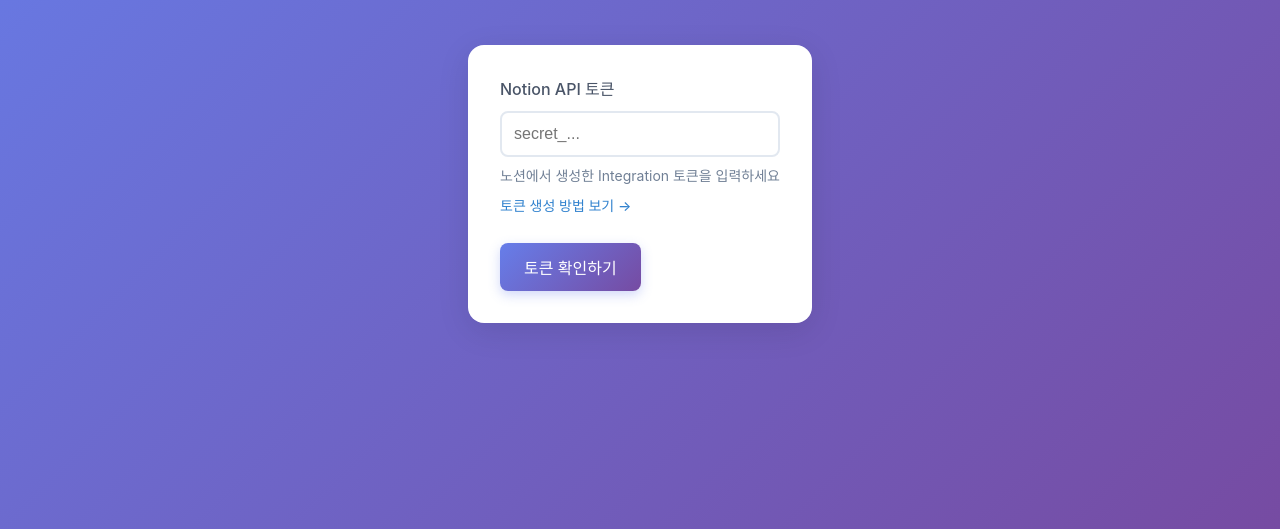
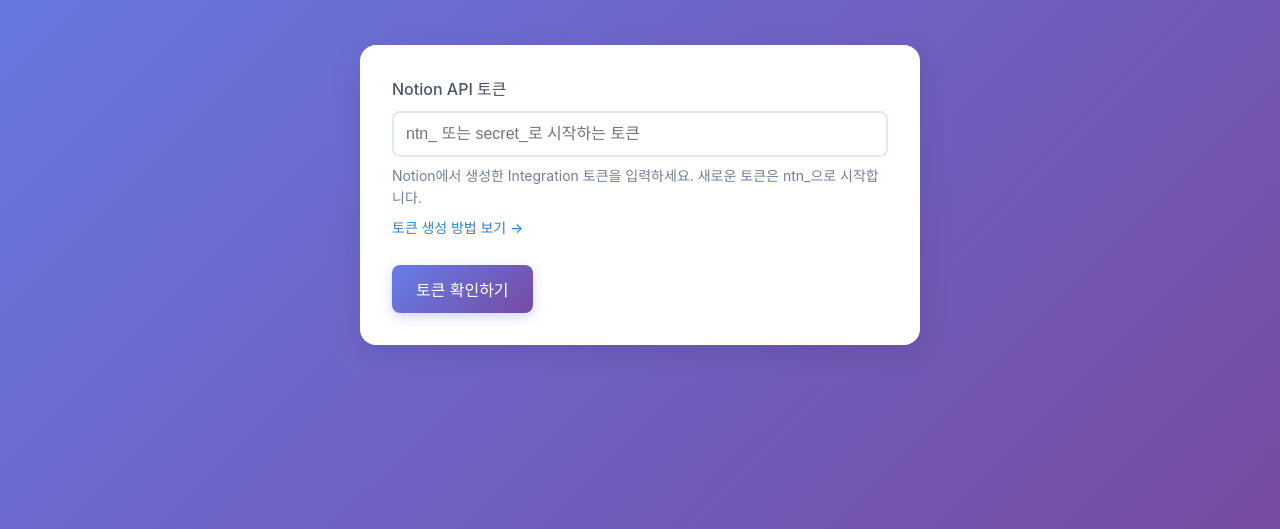
Before and after one commit to 1000ssam/notion-quick-add, a plain HTML site: page index.html in a window 1280 px wide. Shown: the part 271-800 px from the top of the page. Drawn offline with Linux system fonts and the light colour scheme.

Commit message:
Update HTML with better token format guidance for ntn_ tokens

```diff
--- a/index.html
+++ b/index.html
@@ -36,8 +36,8 @@
                 <div class="setup-form">
                     <div class="form-group">
                         <label for="api-token">Notion API 토큰</label>
-                        <input type="password" id="api-token" placeholder="secret_...">
-                        <small>노션에서 생성한 Integration 토큰을 입력하세요</small>
+                        <input type="password" id="api-token" placeholder="ntn_ 또는 secret_로 시작하는 토큰">
+                        <small>Notion에서 생성한 Integration 토큰을 입력하세요. 새로운 토큰은 ntn_으로 시작합니다.</small>
                         <a href="https://www.notion.so/my-integrations" target="_blank" class="help-link">토큰 생성 방법 보기 →</a>
                     </div>
 
@@ -119,6 +119,7 @@
                         <h3>앱 정보</h3>
                         <p>버전: 1.0.0</p>
                         <p>GitHub: <a href="https://github.com/1000ssam/notion-quick-add" target="_blank">notion-quick-add</a></p>
+                        <p>새로운 Notion API 토큰 형식(ntn_)을 지원합니다.</p>
                     </div>
                 </div>
             </div>
```
